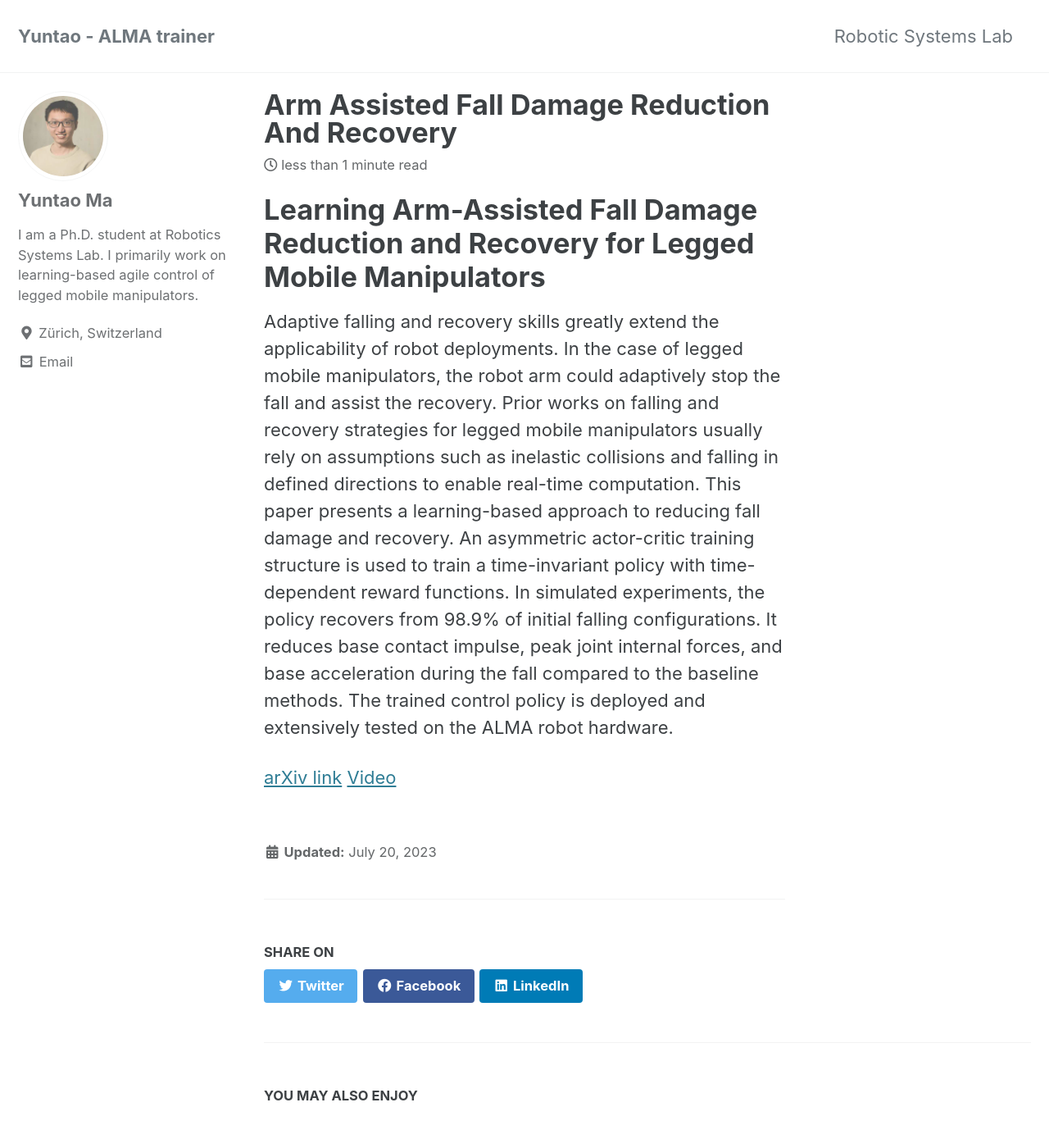
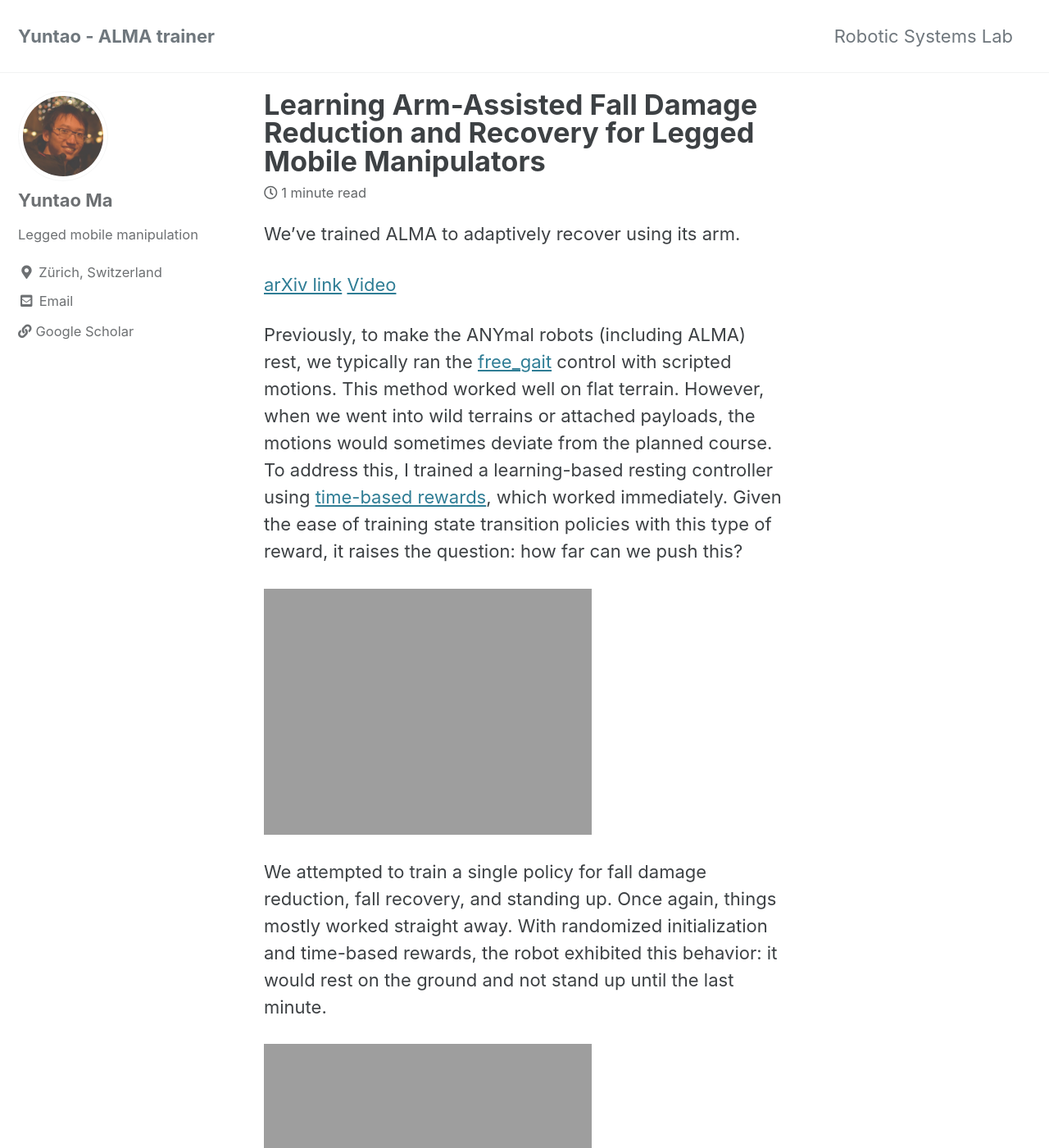
Before and after one commit to articuno144/articuno144.github.io, a Jekyll site: the page built from _posts/2023-01-20-Arm-Assisted-Fall-Damage-Reduction-and-Recovery.md, in a window 1280 px wide and 1400 px high. Shown: the whole window at 82% size. Built offline with Jekyll 4.4.1, drawn with Linux system fonts in a browser that asks for light colours; cached includes are drawn as plain includes; some of the changed text lies outside the part shown.

Commit message:
basic structure

```diff
--- a/_config.yml
+++ b/_config.yml
@@ -106,13 +106,13 @@ analytics:
 author:
   name             : "Yuntao Ma"
   avatar           : "/assets/images/yuntao_profile.jpg"
-  bio              : "I am a Ph.D. student at Robotics Systems Lab. I primarily work on learning-based agile control of legged mobile manipulators."
+  bio              : "Legged mobile manipulation"
   location         : "Zürich, Switzerland"
   email            :
   links:
     - label: "Email"
       icon: "fas fa-fw fa-envelope-square"
-      url: "mayun@leggedrobotics.com"
+      url: "mailto:mayun@ethz.com"
     - label: "Website"
       icon: "fas fa-fw fa-link"
       # url: "https://your-website.com"
@@ -128,6 +128,9 @@ author:
     - label: "Instagram"
       icon: "fab fa-fw fa-instagram"
       # url: "https://instagram.com/"
+    - label: "Google Scholar"
+      # icon: "fab fa-fw fa-graduation-cap"
+      url: "https://scholar.google.com/citations?user=do0paQsAAAAJ&hl=en"
 
 # Site Footer
 footer:
--- /dev/null
+++ b/_posts/2023-01-20-Arm-Assisted-Fall-Damage-Reduction-and-Recovery.md
@@ -0,0 +1,22 @@
+---
+title:  "Learning Arm-Assisted Fall Damage Reduction and Recovery for Legged Mobile Manipulators"
+---
+
+We've trained ALMA to adaptively recover using its arm.
+
+[arXiv link](https://arxiv.org/abs/2303.05486)
+[Video](https://www.youtube.com/watch?v=avwg2HqGi8s)
+
+Previously, to make the ANYmal robots (including ALMA) rest, we typically ran the [free_gait](https://github.com/leggedrobotics/free_gait) control with scripted motions. This method worked well on flat terrain. However, when we went into wild terrains or attached payloads, the motions would sometimes deviate from the planned course. To address this, I trained a learning-based resting controller using [time-based rewards](https://sites.google.com/leggedrobotics.com/end-to-end-loco-navigation/home), which worked immediately. Given the ease of training state transition policies with this type of reward, it raises the question: how far can we push this?
+
+![resting]({{ site.url }}/assets/recovery/resting.gif)
+
+We attempted to train a single policy for fall damage reduction, fall recovery, and standing up. Once again, things mostly worked straight away. With randomized initialization and time-based rewards, the robot exhibited this behavior: it would rest on the ground and not stand up until the last minute.
+
+![symmetric_recovery]({{ site.url }}/assets/recovery/symmetric_recovery.gif)
+
+While this is beneficial as it is torque-efficient for the given task, it's not the behavior we ultimately want. When deploying the robot, we typically desire a more time-invariant behavior.
+
+To achieve this, we utilized the concept of [asymmetric actor-critic](https://arxiv.org/abs/1710.06542). We intentionally hid the episode progress observation from the actor network, forcing it to maintain time-invariant behavior while still accomplishing the task. The critic still needed to observe the episode progress, because, for the time-based reward environments, the value function that the critic tries to estimate is time-dependent. We further added more privileged information from the simulator to the critic network, which accelerated the training process. As a result, we developed a time-invariant policy that typically enables recovery and standing up within our specified timeframe.
+
+![recovery]({{ site.url }}/assets/recovery/experiment_weekend.gif)
--- a/_posts/2023-07-20-Arm-Assisted-Fall-Damage-Reduction-and-Recovery.md
+++ /dev/null
@@ -1,6 +0,0 @@
-# Learning Arm-Assisted Fall Damage Reduction and Recovery for Legged Mobile Manipulators
-
-Adaptive falling and recovery skills greatly extend the applicability of robot deployments. In the case of legged mobile manipulators, the robot arm could adaptively stop the fall and assist the recovery. Prior works on falling and recovery strategies for legged mobile manipulators usually rely on assumptions such as inelastic collisions and falling in defined directions to enable real-time computation. This paper presents a learning-based approach to reducing fall damage and recovery. An asymmetric actor-critic training structure is used to train a time-invariant policy with time-dependent reward functions. In simulated experiments, the policy recovers from 98.9% of initial falling configurations. It reduces base contact impulse, peak joint internal forces, and base acceleration during the fall compared to the baseline methods. The trained control policy is deployed and extensively tested on the ALMA robot hardware.
-
-[arXiv link](https://arxiv.org/abs/2303.05486)
-[Video](https://www.youtube.com/watch?v=avwg2HqGi8s)
--- a/index.html
+++ /dev/null
@@ -1,4 +0,0 @@
----
-layout: home
-author_profile: true
----
```
Also changed, not shown: index.md (added, +12 -0 lines), assets/images/yuntao_profile.jpg, 4 other files.
